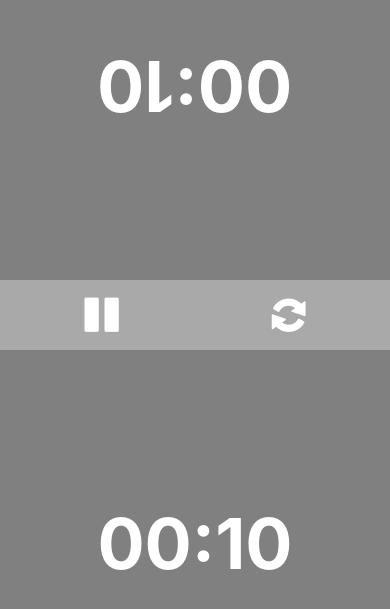
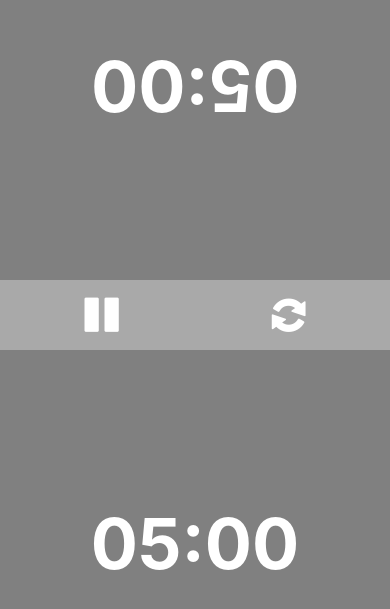
Before and after one commit to joao-victor-costa-gomes/React-Native-Pratices, a React Native app in the folder chess_timer/: screen / in a window 390 px wide. Shown: the part 107-716 px from the top of the page. Built offline with nearby package versions, Linux system fonts and the light colour scheme.

Commit message:
update 03

```diff
--- a/chess_timer/App.tsx
+++ b/chess_timer/App.tsx
@@ -2,29 +2,50 @@ import { StatusBar } from 'expo-status-bar';
 import { StyleSheet, Text, View } from 'react-native';
 import React, { useState } from "react";
 
-import Menu from './src/components/menu';
-import Button from './src/components/button';
+import Button from './src/components/buttons/timer_button';
+import Reset from './src/components/buttons/reset_button';
+import Pause_Play from './src/components/buttons/pause_button';
 
 export default function App() {
+  const [time, setTime] = useState(300)
+  const [running, setRunning] = useState(false);
+  const [reseted, setReseted] = useState(false);
 
+  const Reseting = () => {
+    setReseted(true)
+  }
 
+  const Starting = () => {
+    setRunning(true)
+  }
+
+  const Pausing = () => {
+    setRunning(false)
+  }
 
   return (
     <View style={styles.main}>
     <StatusBar style="light" />
 
       <Button
-      initialSeconds={10}
+      initialSeconds={time}
       backgroundColor={"darkturquoise"}
       rotated={true}
+      isRunning={running}
+      isReseted={reseted}
       />
 
-      <Menu></Menu>
+      <View style={styles.menu_style}>
+        <Pause_Play/>
+        <Reset OnReset={Reseting}/>
+      </View>
 
       <Button
-      initialSeconds={10}
+      initialSeconds={time}
       backgroundColor={"tomato"}
       rotated={false}
+      isRunning={running}
+      isReseted={reseted}
       />
 
     </View>
@@ -32,10 +53,21 @@ export default function App() {
 }
 
 const styles = StyleSheet.create({
+
   main: {
     flex: 1,
     backgroundColor: 'darkgray',
     alignItems: 'center',
     justifyContent: 'center',
   },
+
+  menu_style: {
+    flexDirection: "row",
+    justifyContent: "space-around",
+    alignItems: 'center',
+    padding: 8,
+    width: "100%",
+    backgroundColor: "darkgray",
+  },
+
 });
--- a/chess_timer/src/components/menu.tsx
+++ b/chess_timer/src/components/buttons/pause_button.tsx
@@ -2,20 +2,15 @@ import { StatusBar } from 'expo-status-bar';
 import { StyleSheet, Text, View, TouchableOpacity } from 'react-native';
 import React, { useState } from "react";
 
-import Button from './button';
+import { FontAwesome } from '@expo/vector-icons';
 
-//Menu icons
-import { FontAwesome } from '@expo/vector-icons';
-import { Foundation } from '@expo/vector-icons';
-
-export default function Menu() {
+export default function Pause_Play() {
 
     const[play, setPlay] = useState(false)
 
   return (
-    <View style={styles.menu_style}>
 
-    {/*PLAY button and PAUSE button*/}
+    <View>
     <TouchableOpacity onPress={()=>{ play ? setPlay(false) : setPlay(true) }} >
           {play ?
 
@@ -24,25 +19,7 @@ export default function Menu() {
             <FontAwesome name="pause" size={40} color="white" />
           }
     </TouchableOpacity>
+    </View>
 
-    {/*LOOP button*/}
-    <TouchableOpacity>
-        <Foundation name="loop" size={50} color="white" />
-    </TouchableOpacity>
-
-    </View>
   );
 }
-
-const styles = StyleSheet.create({
-
-  menu_style: {
-    flexDirection: "row",
-    justifyContent: "space-around",
-    alignItems: 'center',
-    padding: 8,
-    width: "100%",
-    backgroundColor: "darkgray",
-  },
-
-});
--- /dev/null
+++ b/chess_timer/src/components/buttons/reset_button.tsx
@@ -0,0 +1,18 @@
+import { StatusBar } from 'expo-status-bar';
+import { StyleSheet, Text, View, TouchableOpacity } from 'react-native';
+import React, { useState } from "react";
+
+import { Foundation } from '@expo/vector-icons';
+
+export default function Reset( {OnReset} ) {
+
+  return (
+
+    <View>
+    <TouchableOpacity onPress={OnReset}>
+        <Foundation name="loop" size={50} color="white" />
+    </TouchableOpacity>
+    </View>
+
+  );
+}
--- a/chess_timer/src/components/button.tsx
+++ b/chess_timer/src/components/buttons/timer_button.tsx
@@ -1,13 +1,20 @@
 import React, { useState, useEffect } from "react";
 import { StyleSheet, Text, TouchableOpacity, View } from 'react-native';
 
-const Button = ({ initialSeconds, backgroundColor, rotated }) => {
+const Button = ({
+    initialSeconds,
+    backgroundColor,
+    rotated,
+    isRunning,
+    isReseted,
+}) => {
 
     const [seconds, setSeconds] = useState(initialSeconds);
     const [background_color, setBackgroundColor] = useState("gray");
-    const [running, setRunning] = useState(false);
+    const [running, setRunning] = useState(isRunning);
+    const [reseted, setReseted] = useState(isReseted);
 
-
+    // Function to update timer
     useEffect(() => {
         let intervalId;
         if (running && seconds > 0) {
@@ -17,35 +24,42 @@ const Button = ({ initialSeconds, backgroundColor, rotated }) => {
         } else if (seconds === 0) {
             setRunning(false);
             setBackgroundColor("gray")
-            setSeconds(initialSeconds);
-
         }
-
         return () => {
             clearInterval(intervalId);
         };
-    },);
+    },[running, seconds, reseted]); // Constantly update?
 
     const startTimer = () => {
+
+        if (reseted) {
+            resetTimer()
+        }
+
         if (running) {
-            resetTimer();
-            setBackgroundColor("gray")
+            stopTimer()
+
         } else {
             setBackgroundColor(backgroundColor)
             setRunning(true);
         }
     };
 
+    // Stop timer incremetation
     const stopTimer = () => {
+        setBackgroundColor("gray")
         setRunning(false);
     };
 
+    // Reset timer to the inital seconds
     const resetTimer = () => {
         setBackgroundColor("gray");
         setSeconds(initialSeconds);
         setRunning(false);
+        setReseted(false)
     };
 
+    // Format timer to 00:00
     const formatTimer = (timeInSeconds) => {
         const minutes = Math.floor(timeInSeconds / 60);
         const seconds = timeInSeconds % 60;
```
